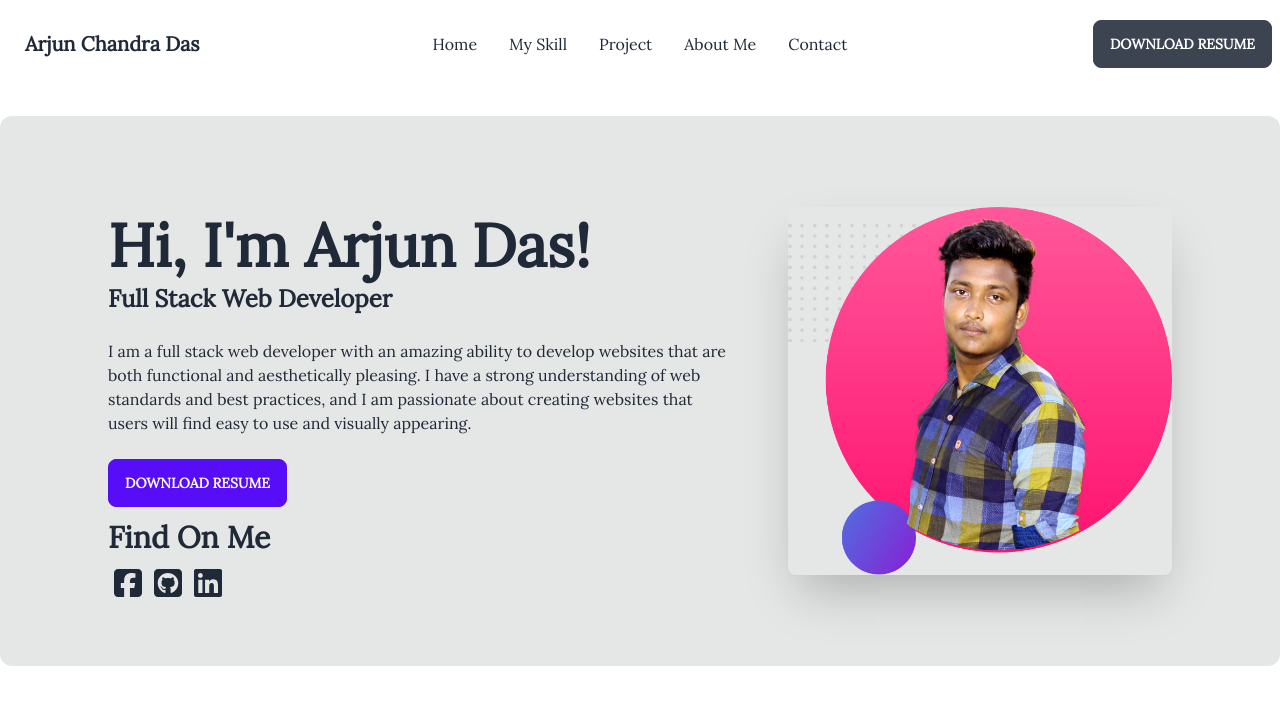
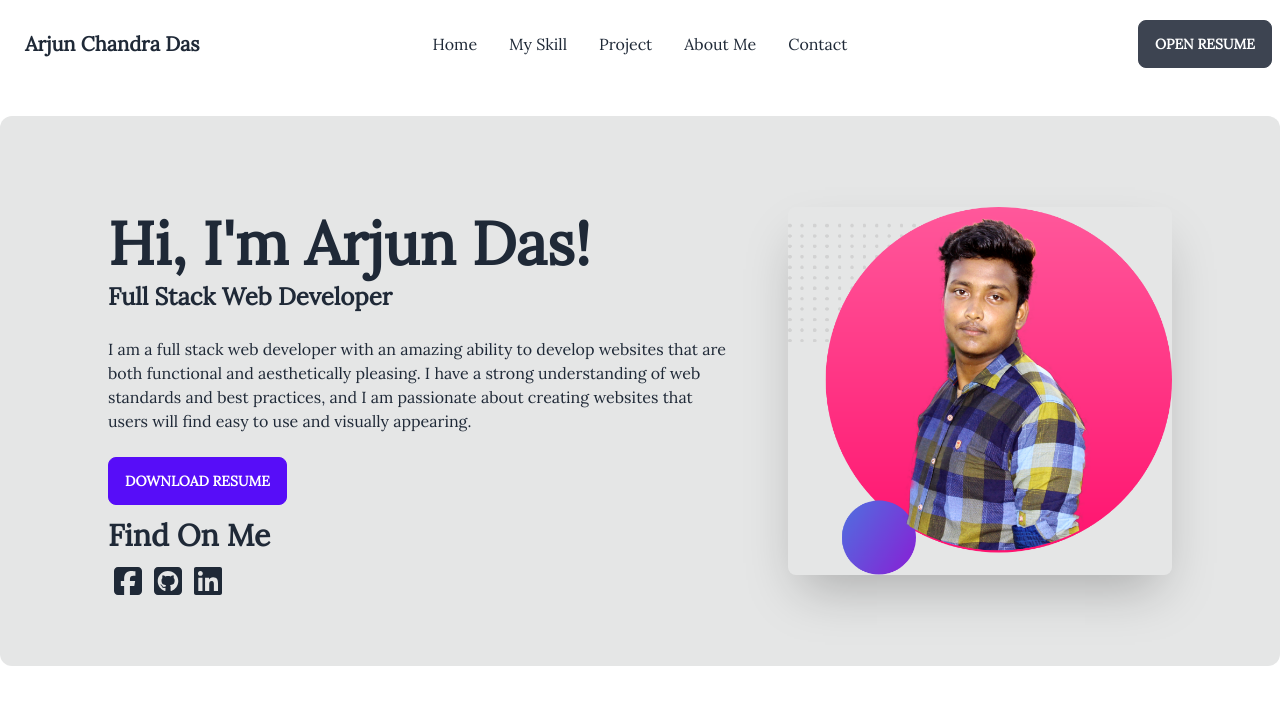
Before and after one commit to arjun1571/Portfolio, a React (Create React App) app: page / in a window 1280 px wide. Shown: the top 704 px of the page. Built offline with nearby package versions, Linux system fonts and the light colour scheme.

Commit message:
added socile media icon and socile links

```diff
--- a/src/component/Banner/Banner.js
+++ b/src/component/Banner/Banner.js
@@ -2,6 +2,7 @@ import React from 'react';
 import Arjun from "../../image/22.png"
 import { FontAwesomeIcon } from '@fortawesome/react-fontawesome'
 import { faSquareGithub,faLinkedin,faSquareFacebook } from '@fortawesome/free-brands-svg-icons'
+import Resume from "../../image/Arjun React Dev.pdf"
 
 
 const Banner = () => {
@@ -13,12 +14,20 @@ const Banner = () => {
             <h1 className="text-6xl font-bold">Hi, I'm Arjun Das!</h1>
             <h1 className="text-2xl mt-2 font-bold">Full Stack Web Developer</h1>
             <p className="py-6">I am a full stack web developer with an amazing ability to develop websites that are both functional and aesthetically pleasing. I have a strong understanding of web standards and best practices, and I am passionate about creating websites that users will find easy to use and visually appearing.</p>
+            <a href={Resume}>
             <button className="btn btn-primary">DOWNLOAD RESUME</button>
-            <h1 className='text-3xl mt-2 font-bold mt-3'>Find On Me</h1>
+            </a>
+            <h1 className='text-3xl  font-bold mt-3'>Find On Me</h1>
             <div className='flex mt-3'>
+            <a href="https://www.facebook.com/profile.php?id=100027943727580" target='_blank' rel="">
             <FontAwesomeIcon className='w-10 h-8' icon={faSquareFacebook} />
+            </a>
+            <a href="https://github.com/arjun1571" target='_blank'>
             <FontAwesomeIcon className='w-10 h-8' icon={faSquareGithub} />
+            </a>
+            <a href="https://www.linkedin.com/in/arjundasbd/" target='_blank'>
             <FontAwesomeIcon className='w-10 h-8' icon={faLinkedin} />
+            </a>
 
             </div>
           </div>
--- a/src/component/NavBar/NavBar.js
+++ b/src/component/NavBar/NavBar.js
@@ -1,4 +1,5 @@
 import React from 'react';
+// import Resume from "../../image/Arjun React Dev.pdf"
 
 const NavBar = () => {
     return (
@@ -28,7 +29,7 @@ const NavBar = () => {
     </ul>
   </div>
   <div className="navbar-end">
-    <a className="btn">DOWNLOAD RESUME</a>
+    <a href="https://drive.google.com/file/d/19ApryRHLmbhsGOuKyMDSACNa8KQkClN5/view?usp=sharing" target='_blank' className="btn">OPEN RESUME</a>
   </div>
 </div>
     );
```
Also changed, not shown: 1 other file (tests, documents, lock files or other folders).
